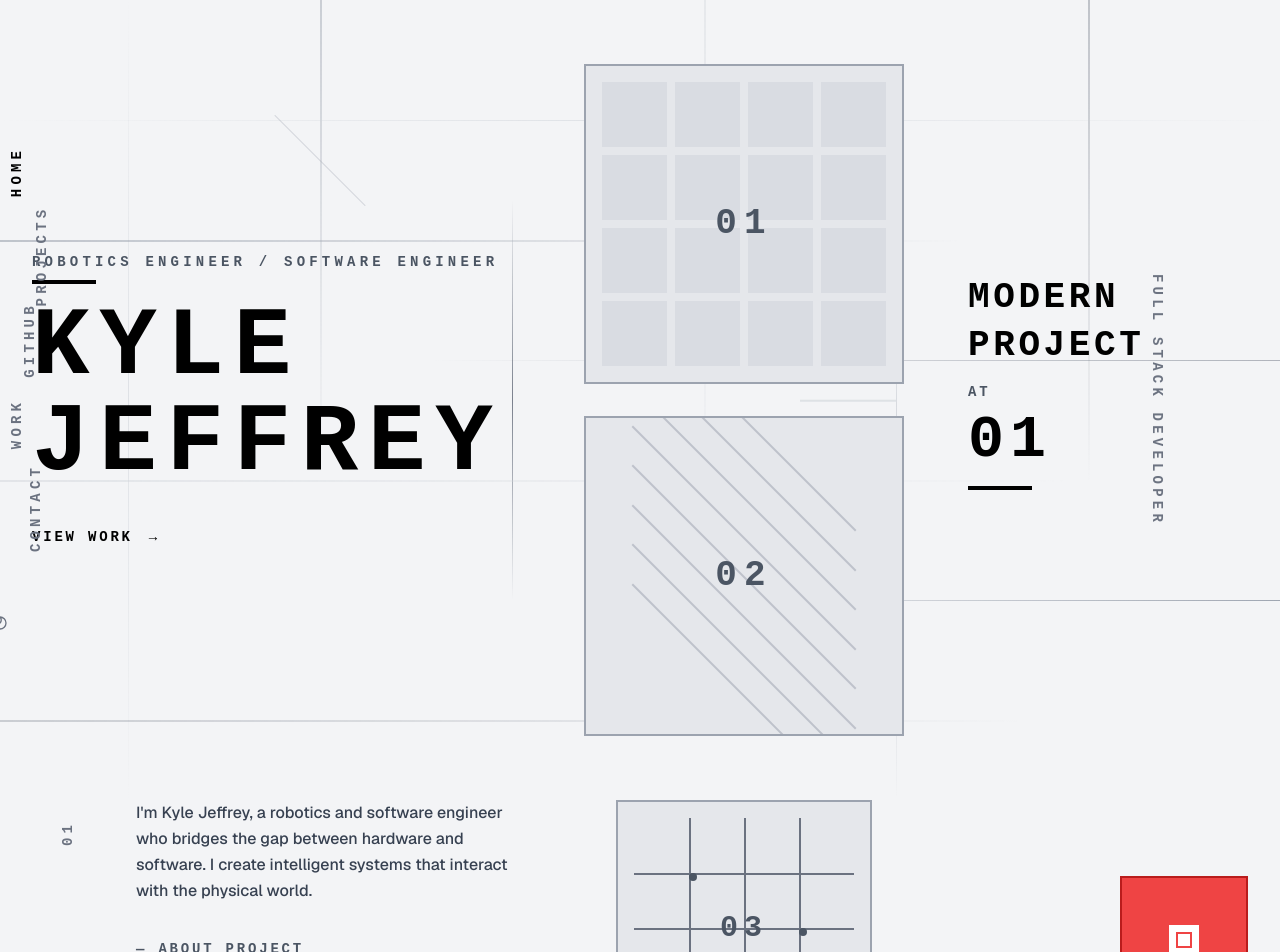
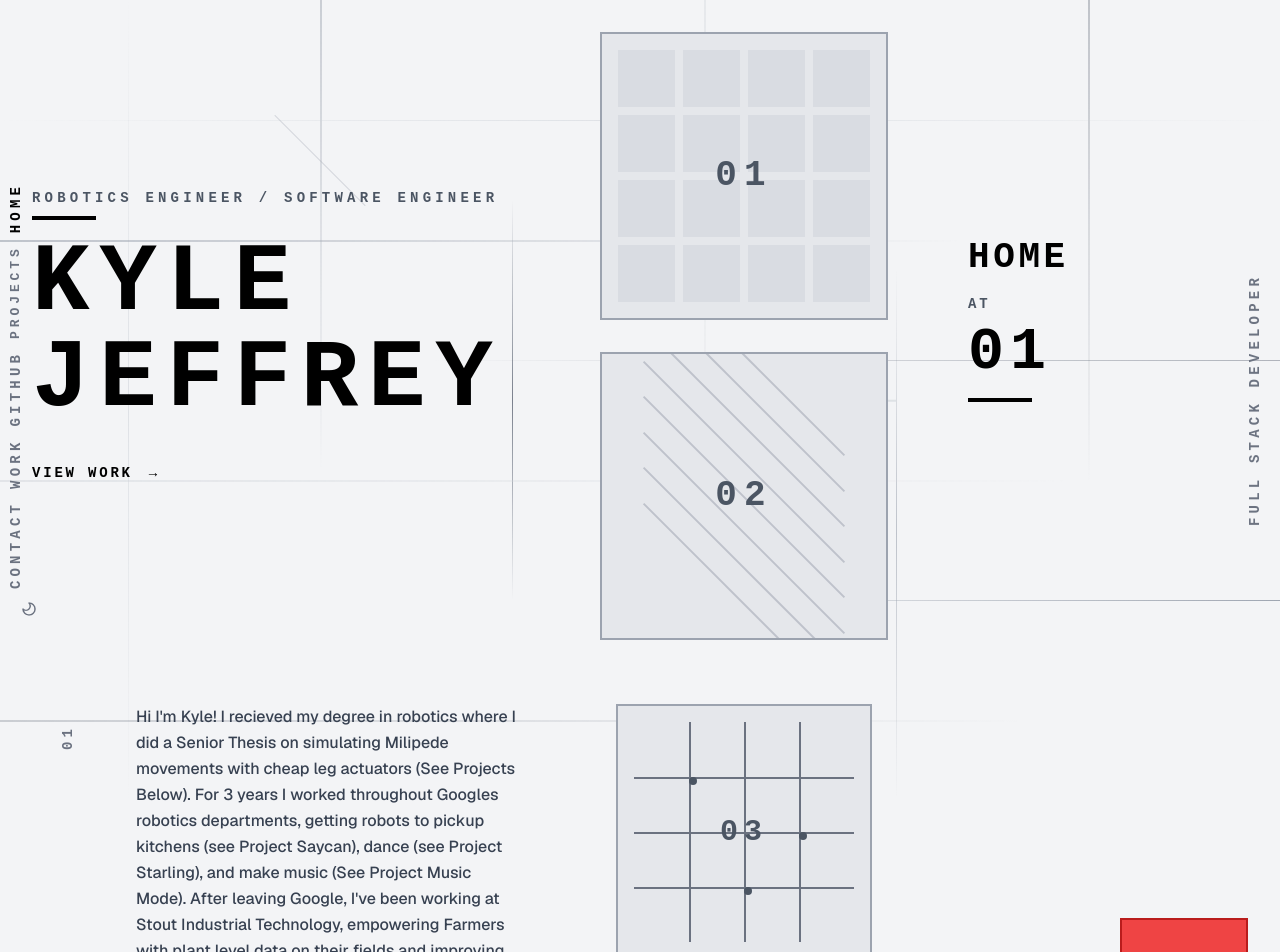
Before and after one commit to KyleAlanJeffrey/personal-website, a Next.js app: page / in a window 1280 px wide. Shown: the top 952 px of the page. Built offline with nearby package versions, Linux system fonts and the light colour scheme.

Commit message:
feat: make adjustments

```diff
--- a/app/page.tsx
+++ b/app/page.tsx
@@ -102,80 +102,9 @@ export default function HomePage() {
       </div>
 
       {/* Main Content */}
-      <main className="relative px-4 md:px-8 py-8 z-10">
+      <main className="relative px-4 md:px-8 z-10">
         {/* Left Sidebar Navigation - Hidden on mobile */}
-        <div className="hidden lg:block fixed left-0 top-1/2 -translate-y-1/2 space-y-16 -ml-2 z-20">
-          <button
-            onClick={() => scrollToSection("home")}
-            className={`block -rotate-90 origin-center text-sm tracking-[0.3em] font-bold transition-all duration-300 whitespace-nowrap hover:scale-105 ${
-              activeSection === "home"
-                ? "text-black dark:text-white"
-                : "text-gray-500 dark:text-gray-400 hover:text-gray-700 dark:hover:text-gray-200"
-            }`}
-            style={{
-              transform: "rotate(-90deg) ",
-              fontFamily: "monospace",
-            }}
-          >
-            HOME
-          </button>
-          <button
-            onClick={() => scrollToSection("projects")}
-            className={`block -rotate-90 origin-center text-sm tracking-[0.3em] font-bold transition-all duration-300 whitespace-nowrap hover:scale-105 ${
-              activeSection === "projects"
-                ? "text-black dark:text-white"
-                : "text-gray-500 dark:text-gray-400 hover:text-gray-700 dark:hover:text-gray-200"
-            }`}
-            style={{
-              transform: "rotate(-90deg)",
-              fontFamily: "monospace",
-            }}
-          >
-            PROJECTS
-          </button>
-          <button
-            onClick={() => scrollToSection("github")}
-            className={`block -rotate-90 origin-center text-sm tracking-[0.3em] font-bold transition-all duration-300 whitespace-nowrap hover:scale-105 ${
-              activeSection === "github"
-                ? "text-black dark:text-white"
-                : "text-gray-500 dark:text-gray-400 hover:text-gray-700 dark:hover:text-gray-200"
-            }`}
-            style={{
-              transform: "rotate(-90deg)",
-              fontFamily: "monospace",
-            }}
-          >
-            GITHUB
-          </button>
-          <button
-            onClick={() => scrollToSection("work")}
-            className={`block -rotate-90 origin-center text-sm tracking-[0.3em] font-bold transition-all duration-300 whitespace-nowrap hover:scale-105 ${
-              activeSection === "work"
-                ? "text-black dark:text-white"
-                : "text-gray-500 dark:text-gray-400 hover:text-gray-700 dark:hover:text-gray-200"
-            }`}
-            style={{
-              transform: "rotate(-90deg)",
-              fontFamily: "monospace",
-            }}
-          >
-            WORK
-          </button>
-          <button
-            onClick={() => scrollToSection("contact")}
-            className={`block -rotate-90 origin-center text-sm tracking-[0.3em] font-bold transition-all duration-300 whitespace-nowrap hover:scale-105 ${
-              activeSection === "contact"
-                ? "text-black dark:text-white"
-                : "text-gray-500 dark:text-gray-400 hover:text-gray-700 dark:hover:text-gray-200"
-            }`}
-            style={{
-              transform: "rotate(-90deg)",
-              fontFamily: "monospace",
-            }}
-          >
-            CONTACT
-          </button>
-
+        <div className="hidden -rotate-90 lg:flex flex-row gap-3 items-center justify-center fixed left-0 h-full z-20 py-40 w-8">
           {/* Dark Mode Toggle in Vertical Bar */}
           <div className="pt-8">
             <Button
@@ -183,7 +112,6 @@ export default function HomePage() {
               size="icon"
               onClick={toggleDarkMode}
               className="text-gray-500 dark:text-gray-400 hover:text-black dark:hover:text-white hover:bg-transparent hover:scale-110 transition-all duration-300 p-0 h-auto w-auto"
-              style={{ transform: "rotate(-90deg)" }}
             >
               {isDarkMode ? (
                 <Sun className="h-4 w-4" />
@@ -192,6 +120,71 @@ export default function HomePage() {
               )}
             </Button>
           </div>
+          <button
+            onClick={() => scrollToSection("contact")}
+            className={`blockorigin-center text-sm tracking-[0.3em] font-bold transition-all duration-300 whitespace-nowrap hover:scale-105 ${
+              activeSection === "contact"
+                ? "text-black dark:text-white"
+                : "text-gray-500 dark:text-gray-400 hover:text-gray-700 dark:hover:text-gray-200"
+            }`}
+            style={{
+              fontFamily: "monospace",
+            }}
+          >
+            CONTACT
+          </button>
+          <button
+            onClick={() => scrollToSection("work")}
+            className={`block origin-center text-sm tracking-[0.3em] font-bold transition-all duration-300 whitespace-nowrap hover:scale-105 ${
+              activeSection === "work"
+                ? "text-black dark:text-white"
+                : "text-gray-500 dark:text-gray-400 hover:text-gray-700 dark:hover:text-gray-200"
+            }`}
+            style={{
+              fontFamily: "monospace",
+            }}
+          >
+            WORK
+          </button>
+          <button
+            onClick={() => scrollToSection("github")}
+            className={`block  origin-center text-sm tracking-[0.3em] font-bold transition-all duration-300 whitespace-nowrap hover:scale-105 ${
+              activeSection === "github"
+                ? "text-black dark:text-white"
+                : "text-gray-500 dark:text-gray-400 hover:text-gray-700 dark:hover:text-gray-200"
+            }`}
+            style={{
+              fontFamily: "monospace",
+            }}
+          >
+            GITHUB
+          </button>
+          <button
+            onClick={() => scrollToSection("projects")}
+            className={`blocktext-sm tracking-[0.3em] font-bold transition-all duration-300 whitespace-nowrap hover:scale-105 ${
+              activeSection === "projects"
+                ? "text-black dark:text-white"
+                : "text-gray-500 dark:text-gray-400 hover:text-gray-700 dark:hover:text-gray-200"
+            }`}
+            style={{
+              fontFamily: "monospace",
+            }}
+          >
+            PROJECTS
+          </button>
+          <button
+            onClick={() => scrollToSection("home")}
+            className={`block whitespace-nowrap text-sm tracking-[0.3em] font-bold transition-all duration-300 hover:scale-105 ${
+              activeSection === "home"
+                ? "text-black dark:text-white"
+                : "text-gray-500 dark:text-gray-400 hover:text-gray-700 dark:hover:text-gray-200"
+            }`}
+            style={{
+              fontFamily: "monospace",
+            }}
+          >
+            HOME
+          </button>
         </div>
 
         {/* Mobile Navigation */}
@@ -211,7 +204,7 @@ export default function HomePage() {
         </div>
 
         {/* Right Sidebar Text - Hidden on mobile */}
-        <div className="hidden lg:block fixed right-0 top-1/2 -translate-y-1/2 rotate-90 origin-center -mr-2 z-20">
+        <div className="hidden lg:flex fixed right-0 top-1/2 -translate-y-1/2 -rotate-90 origin-center -mr-24 z-20">
           <div
             className="text-sm text-gray-500 dark:text-gray-400 tracking-[0.3em] font-bold whitespace-nowrap transition-all duration-300 hover:text-gray-700 dark:hover:text-gray-200"
             style={{ transform: "translateY(5px)", fontFamily: "monospace" }}
@@ -271,7 +264,7 @@ export default function HomePage() {
               <div className="flex lg:block gap-4 lg:gap-0 justify-center">
                 {/* Industrial Grid Pattern */}
                 <div className="relative mb-0 lg:mb-8">
-                  <div className="w-40 h-40 md:w-60 md:h-60 lg:w-80 lg:h-80 mx-auto transform transition-all duration-500 hover:scale-105 relative">
+                  <div className="w-40 h-40 md:w-60 md:h-60 lg:w-72 lg:h-72 mx-auto transform transition-all duration-500 hover:scale-105 relative">
                     <div className="absolute inset-0 border-2 border-gray-400 dark:border-gray-600 bg-gray-200 dark:bg-gray-800 transition-all duration-300 hover:border-gray-600 dark:hover:border-gray-400">
                       {/* Grid Pattern */}
                       <div className="absolute inset-4 grid grid-cols-4 grid-rows-4 gap-2">
@@ -298,10 +291,9 @@ export default function HomePage() {
                     </div>
                   </div>
                 </div>
-
                 {/* Second Industrial Element */}
                 <div className="relative">
-                  <div className="w-40 h-40 md:w-60 md:h-60 lg:w-80 lg:h-80 mx-auto transform transition-all duration-500 hover:scale-105 relative">
+                  <div className="w-40 h-40 md:w-60 md:h-60 lg:w-72 lg:h-72 mx-auto transform transition-all duration-500 hover:scale-105 relative">
                     <div className="absolute inset-0 border-2 border-gray-400 dark:border-gray-600 bg-gray-200 dark:bg-gray-800 transition-all duration-300 hover:border-gray-600 dark:hover:border-gray-400">
                       {/* Diagonal Lines Pattern */}
                       <div className="absolute inset-0 overflow-hidden">
@@ -341,14 +333,12 @@ export default function HomePage() {
                   className="text-2xl md:text-4xl font-black text-black dark:text-white mb-2 transition-all duration-300 hover:text-gray-700 dark:hover:text-gray-300 tracking-[0.1em]"
                   style={{ fontFamily: "monospace" }}
                 >
-                  MODERN
+                  HOME
                 </h2>
                 <h2
                   className="text-2xl md:text-4xl font-black text-black dark:text-white mb-4 transition-all duration-300 hover:text-gray-700 dark:hover:text-gray-300 tracking-[0.1em]"
                   style={{ fontFamily: "monospace" }}
-                >
-                  PROJECT
-                </h2>
+                ></h2>
                 <div
                   className="text-sm text-gray-600 dark:text-gray-400 mb-2 font-bold tracking-[0.2em]"
                   style={{ fontFamily: "monospace" }}
@@ -381,9 +371,17 @@ export default function HomePage() {
 
             <div className="lg:col-span-4 text-center lg:text-left">
               <p className="text-gray-700 dark:text-gray-300 leading-relaxed mb-8 transition-all duration-300 hover:text-gray-900 dark:hover:text-gray-100 font-medium">
-                I'm Kyle Jeffrey, a robotics and software engineer who bridges
-                the gap between hardware and software. I create intelligent
-                systems that interact with the physical world.
+                Hi I'm Kyle! I recieved my degree in robotics where I did a
+                Senior Thesis on simulating Milipede movements with cheap leg
+                actuators (See Projects Below). For 3 years I worked throughout
+                Googles robotics departments, getting robots to pickup kitchens
+                (see Project Saycan), dance (see Project Starling), and make
+                music (See Project Music Mode). After leaving Google, I've been
+                working at Stout Industrial Technology, empowering Farmers with
+                plant level data on their fields and improving their yield with
+                our autonomous smart cultivator what uses AI vision to detect
+                weeds in the field. In my free time I program odds and ends for
+                fun.
               </p>
 
               <Button
```
